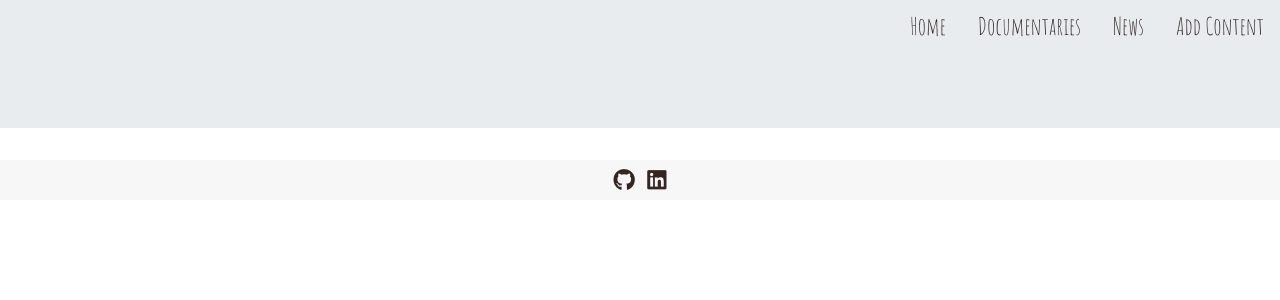
After one commit to elisamunoz/docu-llamas, a Flask app: template templates/base.html in a window 1280 px wide. The commit adds this page. Shown: the top 300 px of the page. Run offline with Flask 2, Linux system fonts and the light colour scheme; the template is opened without the code that fills it, so the values that code supplies are empty; some libraries are stand-ins or nearby versions.

Commit message:
added base file

```diff
--- a/assets/css/style.css
+++ b/assets/css/style.css
@@ -1,7 +1,49 @@
-.jumbotron {
-    background-color:  rgba(0, 0, 0, 0);
-}
+/* Header */
+.nav {
+    position: fixed;
+    top: 0;
+    z-index: 5;
+    width: 100%;
+    height: 40px;
+    font-family: "Amatic SC", sans-serif;
+    font-size: 1.5em;
+  }
 
-.no-outline {
-    border: none;
-}
+  .solid {
+    background-color: #f7f7f7;
+    transition: background-color 1s ease 0s;
+  }
+
+  .nav-link {
+    color: #352523;
+  }
+
+  .nav-link:hover {
+    font-weight: 700;
+    color: #2a201f;
+  }
+
+  /* Footer */
+
+footer {
+    background-color: #f7f7f7;
+    height: 40px;
+    padding-top: 6px;
+  }
+
+  .social-links {
+    text-align: center;
+    margin-bottom: 0px;
+    margin: auto;
+  }
+
+  .fab {
+    color: #352523;
+    font-size: 22px;
+    padding-top: 3px;
+  }
+
+  .fab:hover {
+    font-weight: 700;
+    color: #2a201f;
+  }
--- /dev/null
+++ b/templates/base.html
@@ -0,0 +1,88 @@
+<!DOCTYPE html>
+<html lang="en">
+  <head>
+    <meta charset="UTF-8" />
+    <meta name="viewport" content="width=device-width, initial-scale=1.0" />
+    <meta http-equiv="X-UA-Compatible" content="ie=edge" />
+    <link rel="icon" type="image/png" href="./assets/images/penguin-favicon.png" />
+    <title></title>
+
+    <link
+      rel="stylesheet"
+      href="https://stackpath.bootstrapcdn.com/bootstrap/4.3.0/css/bootstrap.min.css"
+    />
+    <link
+      href="https://fonts.googleapis.com/css?family=Roboto:300,400,500,700&display=swap"
+      rel="stylesheet"
+    />
+    <link
+      href="https://fonts.googleapis.com/css?family=Amatic+SC&display=swap"
+      rel="stylesheet"
+    />
+    <link rel="stylesheet" href="./assets/css/style.css" />
+  </head>
+  <body>
+    <!-- Header -->
+    <ul class="nav justify-content-end uppercase">
+      <li class="nav-item">
+        <a class="nav-link active" href="#">Home</a>
+      </li>
+      <li class="nav-item">
+        <a class="nav-link" href="#">Documentaries</a>
+      </li>
+      <li class="nav-item">
+        <a class="nav-link" href="#">News</a>
+      </li>
+      <li class="nav-item">
+        <a class="nav-link" href="#">Add Content</a>
+      </li>
+    </ul>
+    <!-- /Header -->
+
+
+
+    <!-- Home -->
+    <div class="jumbotron jumbotron-fluid">
+        <div class="container">
+
+        </div>
+    </div>
+    <!-- /Home -->
+
+
+
+     <!-- Footer-->
+     <footer>
+        <div class="container">
+          <ul class="list-inline social-links text-center col-sm-3">
+            <li class="list-inline-item">
+              <a target="_blank" href="https://github.com/elisamunoz">
+                <i class="fab fa-github fa-footer" aria-hidden="true"></i>
+                <span class="sr-only">GitHub</span>
+              </a>
+            </li>
+            <li class="list-inline-item">
+              <a target="_blank" href="#">
+                <i class="fab fa-linkedin fa-footer" aria-hidden="true"></i>
+                <span class="sr-only">LinkedIn</span>
+              </a>
+            </li>
+          </ul>
+        </div>
+      </footer>
+      <!--/Footer-->
+
+      <!--Scripts-->
+      <script
+        src="https://code.jquery.com/jquery-3.2.1.js"
+        integrity="sha256-DZAnKJ/6XZ9si04Hgrsxu/8s717jcIzLy3oi35EouyE="
+        crossorigin="anonymous"
+      ></script>
+      <script
+        src="https://kit.fontawesome.com/68fe0b31dc.js"
+        crossorigin="anonymous"
+      ></script>
+      <script src="https://stackpath.bootstrapcdn.com/bootstrap/4.3.1/js/bootstrap.bundle.min.js"></script>
+      <!--/Scripts-->
+    </body>
+  </html>
```
Also changed, not shown: templates/index.html (deleted, +0 -71 lines), assets/images/penguin-favicon.png (added).
